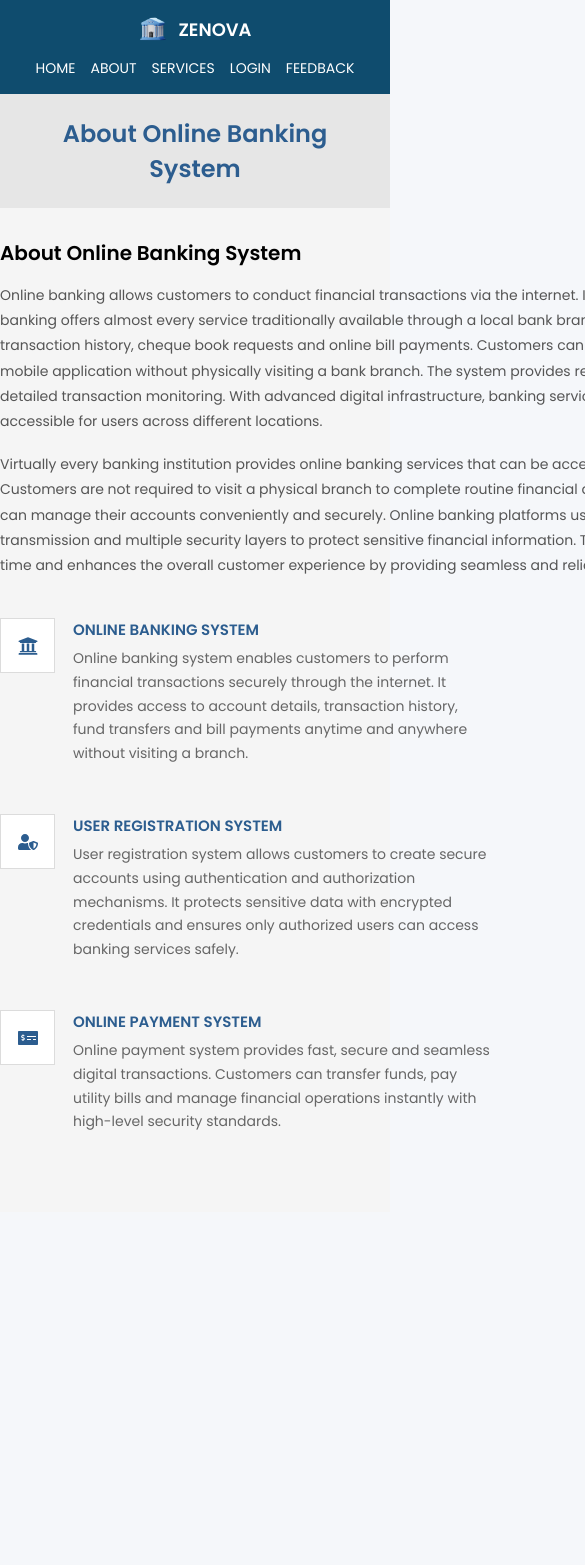
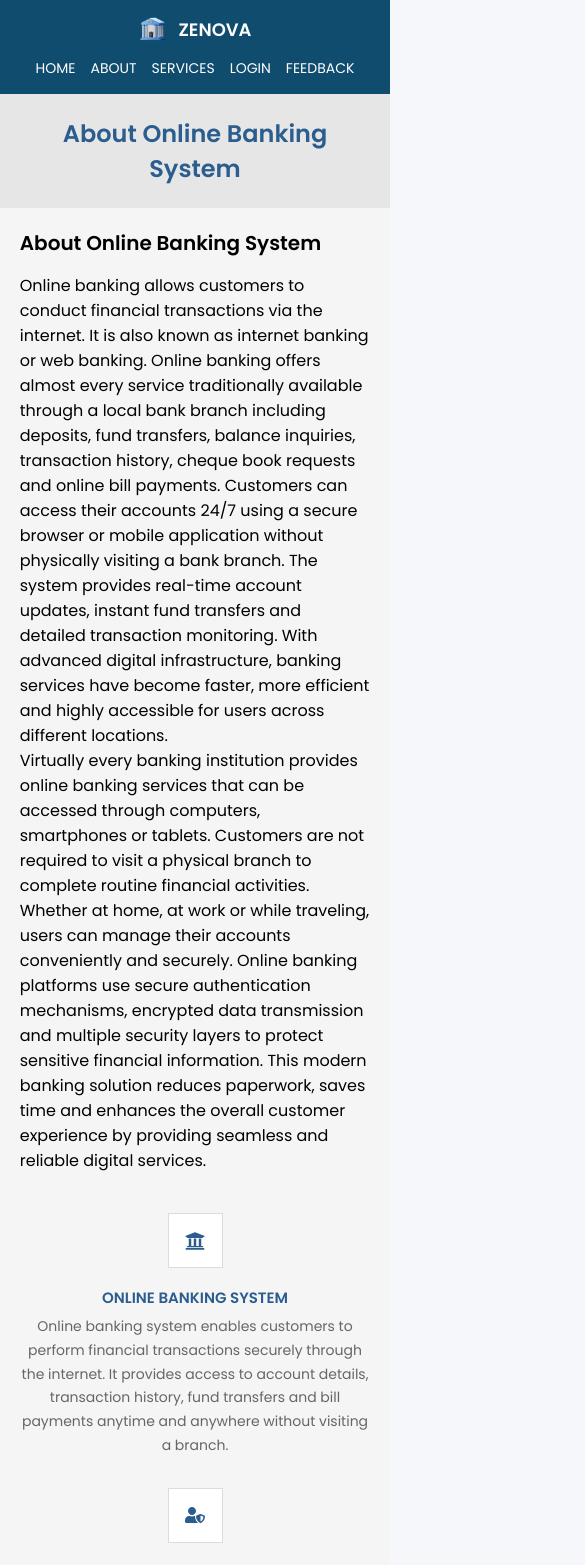
Before and after one commit to Mugdhaa04/ZENOVA-BANK, a React (Vite) app: page /about in a window 390 px wide. Shown: the top 1565 px of the page, 585 px wide, since content can reach past the window. Before the commit the page ends 1212 px from the top, so only its background shows below. Built offline with nearby package versions, Linux system fonts and the light colour scheme.

Commit message:
Made About page responsive

```diff
--- a/src/pages/About.css
+++ b/src/pages/About.css
@@ -18,7 +18,7 @@
 
 /* ===== MAIN CONTAINER (VERY IMPORTANT) ===== */
 .about-container {
-  width: 1000px;           /* 🔥 compact like video */
+  width: 90px;           /* 🔥 compact like video */
   margin: 0 auto;
   padding: 30px 0;
 }
@@ -29,11 +29,11 @@
   font-size: 20px;
 }
 
-.about-container p {
-  font-size: 14px;
-  line-height: 1.8;
-  margin-bottom: 18px;
-  color: #555;
+.about-container {
+  width: 90%;
+  max-width: 1000px;
+  margin: 0 auto;
+  padding: 30px 0;
 }
 
 /* ===== LOWER SECTION ===== */
@@ -100,3 +100,41 @@
   max-height: 300px;   /* 🔥 slightly bigger */
   object-fit: contain;
 }
+@media (max-width:768px){
+
+  .about-container{
+    width:95%;
+    padding:20px 10px;
+  }
+
+  .about-lower{
+    flex-direction:column;
+    align-items:center;
+  }
+
+  .features{
+    width:100%;
+  }
+
+  .about-image{
+    width:100%;
+    justify-content:center;
+    margin-top:20px;
+  }
+
+  .about-image img{
+    width:80%;
+    max-height:none;
+  }
+
+  .feature-item{
+    flex-direction:column;
+    align-items:center;
+    text-align:center;
+  }
+
+  .feature-item p{
+    max-width:100%;
+  }
+
+}
```
